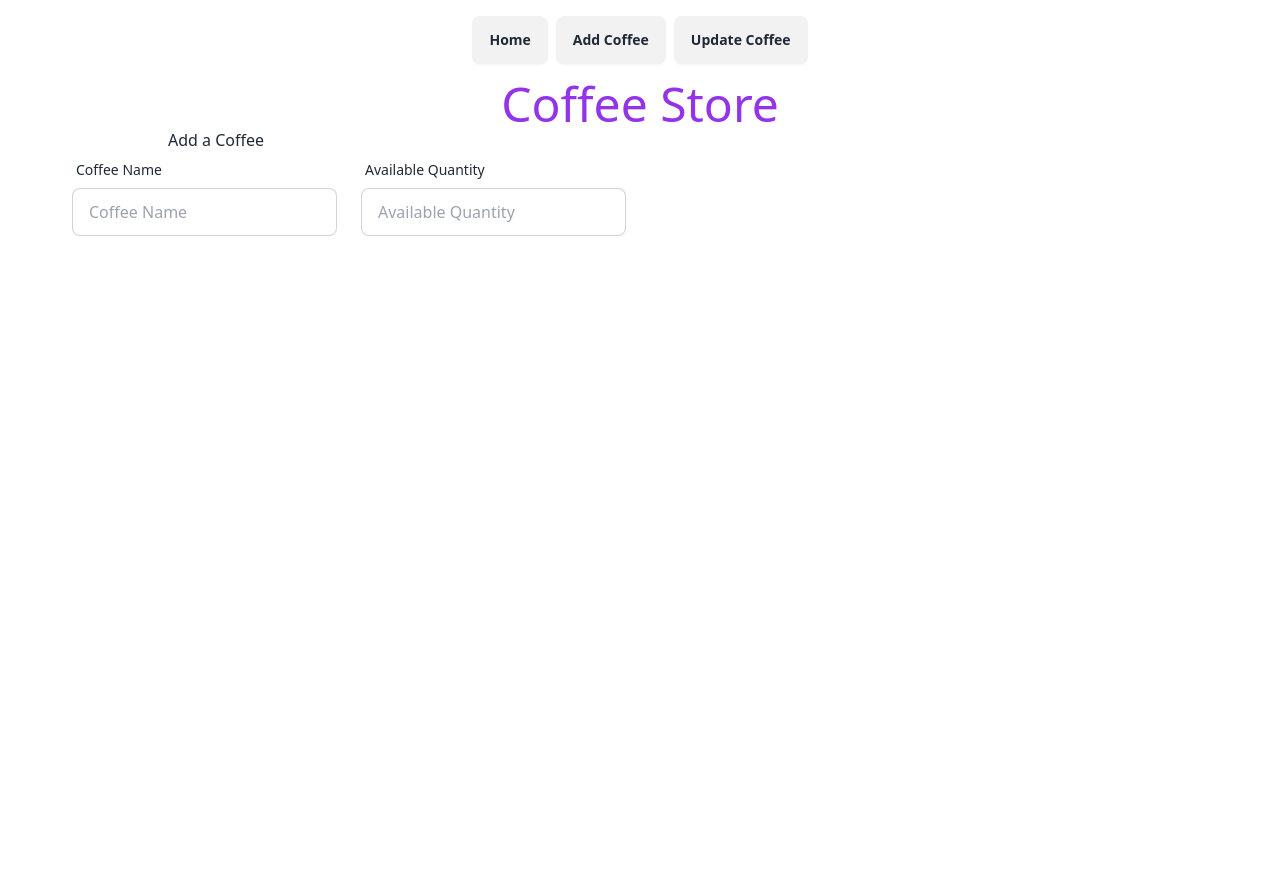
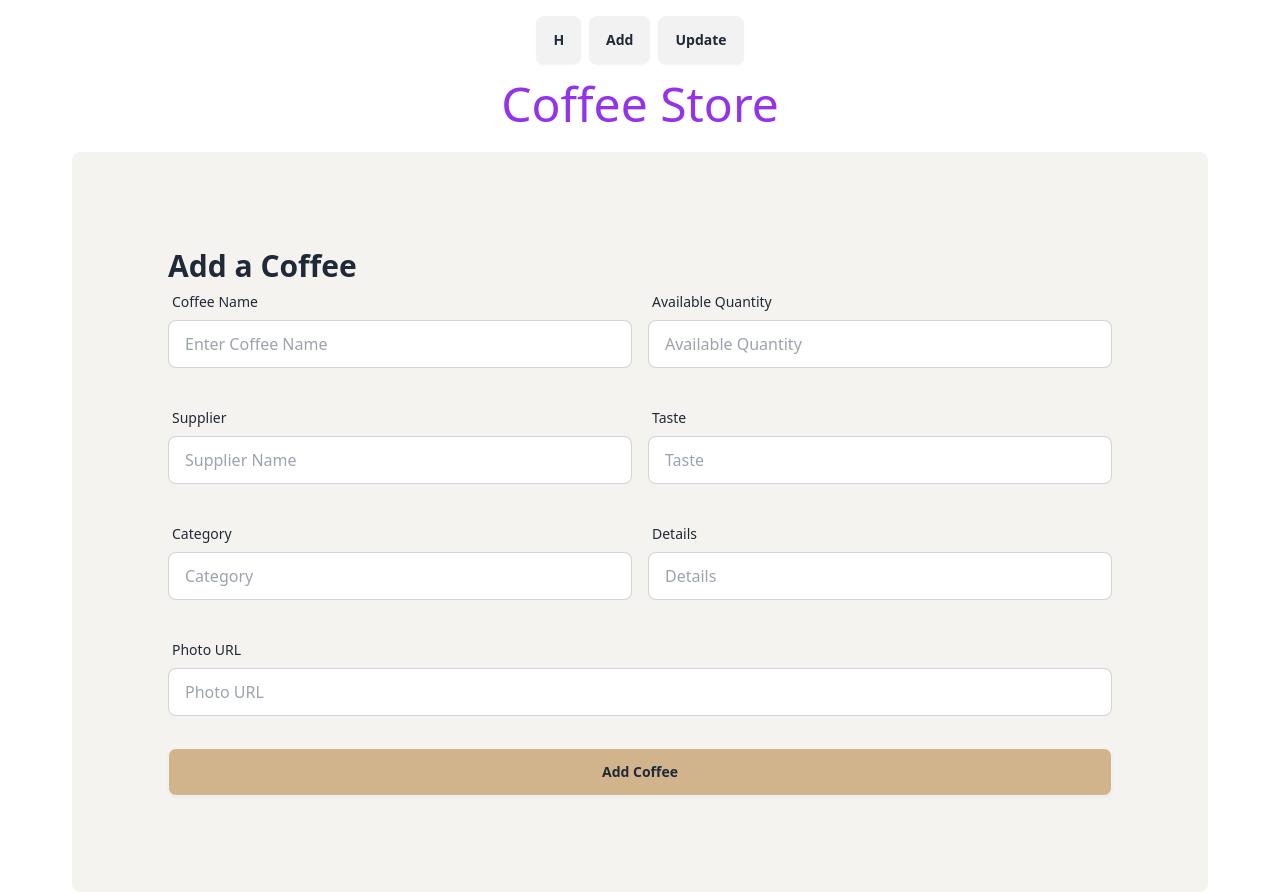
Before and after one commit to arfanur04/56-coffee-store-client, a React (Vite) app: page /addCoffee in a window 1280 px wide. Before the commit the page ends 800 px from the top, so only its background shows below. Built offline with nearby package versions, Linux system fonts and the light colour scheme.

Commit message:
56-4 Create Add Coffee From Client Side And Get Data

```diff
--- a/src/layouts/Roots/Roots.jsx
+++ b/src/layouts/Roots/Roots.jsx
@@ -4,9 +4,11 @@ import Navbar from "../../pages/Shared/Navbar/Navbar";
 const Roots = () => {
 	return (
 		<>
-			<div className="max-w-6xl mx-auto px-2">
+			<div className="max-w-6xl px-2 mx-auto">
 				<Navbar />
-				<h1 className="text-5xl text-purple-600 text-center">Coffee Store</h1>
+				<h1 className="mb-6 text-5xl text-center text-purple-600">
+					Coffee Store
+				</h1>
 				<Outlet />
 			</div>
 		</>
--- a/src/pages/AddCoffee/AddCoffee.jsx
+++ b/src/pages/AddCoffee/AddCoffee.jsx
@@ -2,42 +2,152 @@ import { Helmet } from "react-helmet-async";
 import { websiteTitle } from "../../hooks/useTitle/useTitle";
 
 const AddCoffee = () => {
+	const handleAddCoffee = (e) => {
+		e.preventDefault();
+		const form = e.target;
+		const name = form.name.value;
+		const quantity = form.quantity.value;
+		const supplier = form.supplier.value;
+		const taste = form.taste.value;
+		const category = form.category.value;
+		const details = form.details.value;
+		const photo = form.photo.value;
+
+		const newCoffee = {
+			name,
+			quantity,
+			supplier,
+			taste,
+			category,
+			details,
+			photo,
+		};
+		console.log(`newCoffee:`, newCoffee);
+	};
+
 	return (
 		<>
 			<Helmet>
 				<title>{websiteTitle} - AddCoffee</title>
 			</Helmet>
-			<div>
-				<h2 className="ml-24">Add a Coffee</h2>
-				<form>
-					<div className="flex gap-6">
-						<div className="form-control">
+			<div className="bg-[#F4F3F0] md:p-24 p-12 rounded-lg">
+				<h2 className="text-3xl font-extrabold">Add a Coffee</h2>
+				<form onSubmit={handleAddCoffee}>
+					{/* form row 1 _ name, quantity */}
+					<div className="mb-8 md:flex">
+						<div className="md:w-1/2 form-control">
 							<label className="label">
 								<span className="label-text">Coffee Name</span>
 							</label>
 							<label>
 								<input
 									type="text"
-									placeholder="Coffee Name"
-									className="input input-bordered"
+									name="name"
+									placeholder="Enter Coffee Name"
+									className="w-full input input-bordered"
 									required
 								/>
 							</label>
 						</div>
-						<div className="form-control">
+						<div className="md:w-1/2 form-control md:ml-4">
 							<label className="label">
 								<span className="label-text">Available Quantity</span>
 							</label>
 							<label>
 								<input
 									type="text"
+									name="quantity"
 									placeholder="Available Quantity"
-									className="input input-bordered"
+									className="w-full input input-bordered"
 									required
 								/>
 							</label>
 						</div>
 					</div>
+					{/* form row 2 _ Supplier, Taste */}
+					<div className="mb-8 md:flex">
+						<div className="md:w-1/2 form-control">
+							<label className="label">
+								<span className="label-text">Supplier</span>
+							</label>
+							<label>
+								<input
+									type="text"
+									name="supplier"
+									placeholder="Supplier Name"
+									className="w-full input input-bordered"
+									required
+								/>
+							</label>
+						</div>
+						<div className="md:w-1/2 form-control md:ml-4">
+							<label className="label">
+								<span className="label-text">Taste</span>
+							</label>
+							<label>
+								<input
+									type="text"
+									name="taste"
+									placeholder="Taste"
+									className="w-full input input-bordered"
+									required
+								/>
+							</label>
+						</div>
+					</div>
+					{/* form row 3 _ Category, Details */}
+					<div className="mb-8 md:flex">
+						<div className="md:w-1/2 form-control">
+							<label className="label">
+								<span className="label-text">Category</span>
+							</label>
+							<label>
+								<input
+									type="text"
+									name="category"
+									placeholder="Category"
+									className="w-full input input-bordered"
+									required
+								/>
+							</label>
+						</div>
+						<div className="md:w-1/2 form-control md:ml-4">
+							<label className="label">
+								<span className="label-text">Details</span>
+							</label>
+							<label>
+								<input
+									type="text"
+									name="details"
+									placeholder="Details"
+									className="w-full input input-bordered"
+									required
+								/>
+							</label>
+						</div>
+					</div>
+					{/* form row 4 _ photo url */}
+					<div className="mb-8">
+						<div className="w-full form-control">
+							<label className="label">
+								<span className="label-text">Photo URL</span>
+							</label>
+							<label>
+								<input
+									type="text"
+									name="photo"
+									placeholder="Photo URL"
+									className="w-full input input-bordered"
+									required
+								/>
+							</label>
+						</div>
+					</div>
+					<input
+						className="btn btn-block bg-[#D2B48C]"
+						type="submit"
+						value="Add Coffee"
+					/>
 				</form>
 			</div>
 		</>
--- a/src/pages/Shared/Navbar/Navbar.jsx
+++ b/src/pages/Shared/Navbar/Navbar.jsx
@@ -3,15 +3,15 @@ import { Link } from "react-router-dom";
 const Navbar = () => {
 	return (
 		<div>
-			<ul className="flex gap-2 justify-center my-4">
+			<ul className="flex justify-center gap-2 my-4">
 				<li className="btn">
-					<Link to={"/"}>Home</Link>
+					<Link to={"/"}>H</Link>
 				</li>
 				<li className="btn">
-					<Link to={"/addCoffee"}>Add Coffee</Link>
+					<Link to={"/addCoffee"}>Add</Link>
 				</li>
 				<li className="btn">
-					<Link to={"/updateCoffee"}>Update Coffee</Link>
+					<Link to={"/updateCoffee"}>Update</Link>
 				</li>
 			</ul>
 		</div>
```
